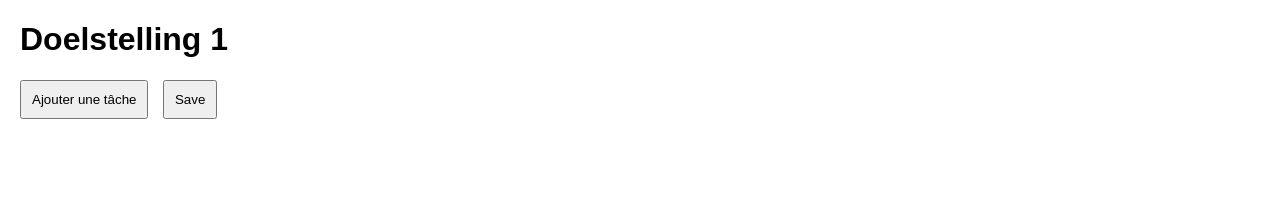
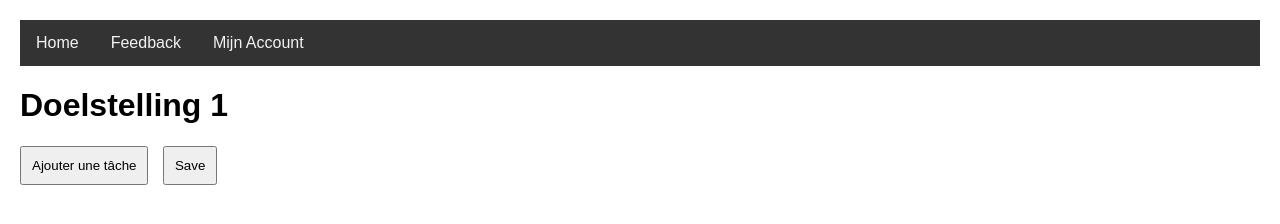
Before and after one commit to OussamaBenhammou/ProPoints-Trends3, a plain HTML site: page brainstorm_goal_1.html in a window 1280 px wide. Drawn offline with Linux system fonts and the light colour scheme.

Commit message:
nav van doelsteling1 brainstorming

```diff
--- a/brainstorm_goal_1.html
+++ b/brainstorm_goal_1.html
@@ -6,7 +6,18 @@
     <link rel="stylesheet" href="style.css">
     <title>Doelstelling 1</title>
 </head>
-<body>
+<body class="body" >
+
+    <!-- Navigatiebalk -->
+    <nav class="navbar">
+        <a href="index.html">Home</a>
+        <a href="feedback.html">Feedback</a>
+        <a href="account.html">Mijn Account</a>
+
+    </nav>
+
+
+
     <h1>Doelstelling 1</h1>
 
     <div class="task-container" id="taskContainer">
```
